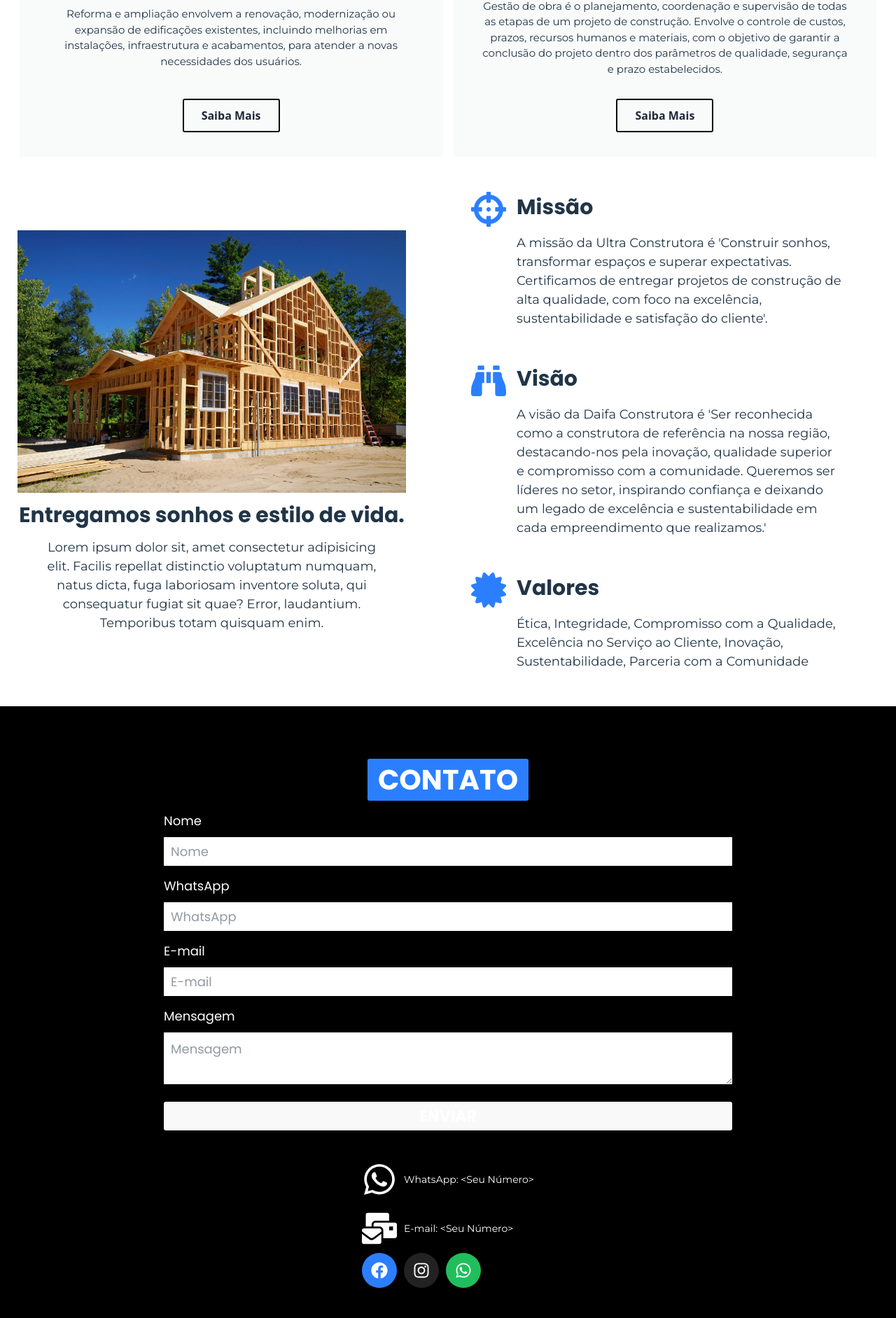
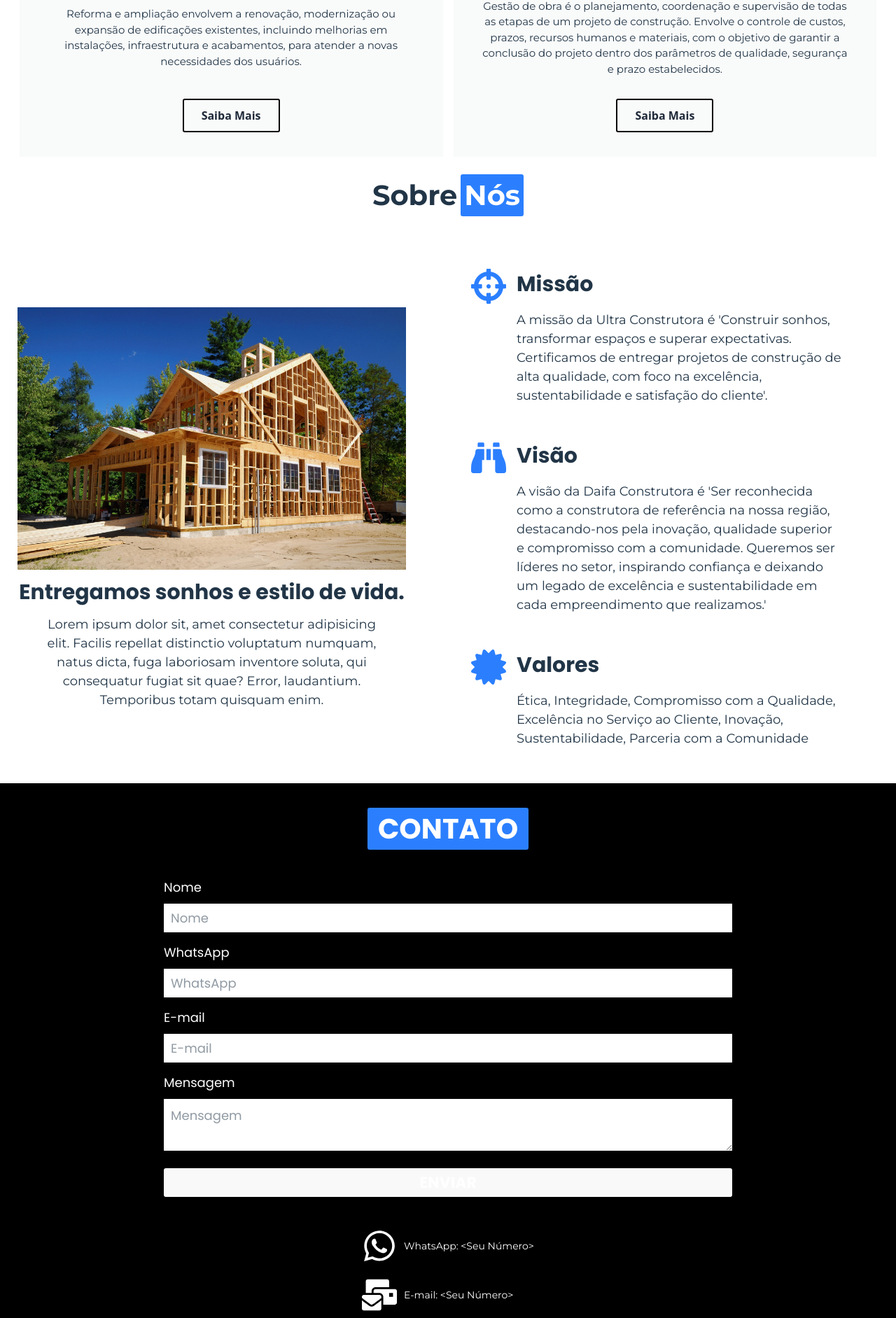
Before and after one commit to GPAstJS/daifaconstrutora-template, a React (Vite) app: page / in a window 1280 px wide. Shown: the part 1791-3674 px from the top of the page at 70% size. Built offline with nearby package versions, Linux system fonts and the light colour scheme.

Commit message:
smooth scrolling: fixes

```diff
--- a/src/App.jsx
+++ b/src/App.jsx
@@ -60,17 +60,14 @@ function App() {
     ];
 
     return (
-        <main id="inicio" className="w-full  flex flex-col  2xl:items-center ">
+        <main id="inicio" className="w-full  flex flex-col  items-center ">
             <header className="w-full h-[140px] bg-white fixed z-10">
                 <Nav />
             </header>
 
             <Carousel />
 
-            <p
-                id="services"
-                className="font-montserrat py-[25px] flex flex-row gap-x-[5px] text-left font-bold text-[1.5rem] sm:text-[40px] px-[10px]"
-            >
+            <p id='services' className="scroll-m-[8rem] font-montserrat  py-[25px] flex flex-row gap-x-[5px] text-left font-bold text-[1.5rem] sm:text-[40px] px-[10px]">
                 Nossos{' '}
                 <span className="px-[5px] text-white bg-blue-500 rounded-[3px]">
                     Serviços
@@ -91,6 +88,15 @@ function App() {
                 </div>
             </div>
 
+            <p
+                id="about"
+                className="scroll-m-[8rem] font-montserrat py-[25px] flex flex-row gap-x-[5px] text-left font-bold text-[1.5rem] sm:text-[40px] px-[10px]"
+            >
+                Sobre{' '}
+                <span className="px-[5px] text-white bg-blue-500 rounded-[3px]">
+                    Nós
+                </span>
+            </p>
             <div
                 id="about"
                 className="w-full flex  justify-center flex-col md:flex-col xl:flex-row   xl:justify-center xl:items-center container mx-auto gap-x-[35px]"
--- a/src/components/carousel/carousel.jsx
+++ b/src/components/carousel/carousel.jsx
@@ -14,7 +14,7 @@ export const Carousel = () => {
                 loop={true}
                 className="mySwiper w-full"
             >
-                <SwiperSlide className="mt-[140px] z-99">
+                <SwiperSlide  className="mt-[140px] z-99">
                     <div className="w-full bg-[#2F163B] flex flex-col items-center justify-center h-[450px] sm:h-[700px] ">
                         <div className="animation-div px-[1rem]  md:w-[95%]  bg-transparent flex flex-col items-center justify-center gap-y-[15px]">
                             <p className="text-[2rem] md:text-[2.5rem]  text-white font-poppins font-bold ">
--- a/src/components/form.jsx
+++ b/src/components/form.jsx
@@ -4,13 +4,13 @@ export const Form = () => {
     return (
         <form
             id="form"
-            className="w-full flex flex-col items-center justify-center bg-black py-[75px]"
+            className="scroll-m-[8rem] w-full flex flex-col items-center justify-center bg-black py-[35px]"
         >
             <p className="font-poppins text-[1.5rem] sm:text-[40px] font-bold bg-blue-500 px-[15px] rounded-[3px] text-white">
                 CONTATO
             </p>
 
-            <div className="w-full  flex flex-col-reverse md:flex-col-reverse 2xl:flex-col-reverse items-center justify-center  py-[50px] md:py-[15px]">
+            <div className="w-full  flex flex-col-reverse md:flex-col-reverse 2xl:flex-col-reverse items-center justify-center md:py-[15px]">
                 <div className="w-full md:w-[95%] 2xl:w-[50%] py-[25px] flex flex-col  items-center justify-center ">
 
 
@@ -44,7 +44,7 @@ export const Form = () => {
                     </div>
                 </div>
 
-                <div className="w-full md:w-[95%]  lg:w-[65%] 2xl:w-[50%] gap-y-[15px] flex flex-col  items-center justify-center px-[10px]">
+                <div className="w-full md:w-[95%]  lg:w-[65%] 2xl:w-[50%] gap-y-[15px] mt-[25px] flex flex-col  items-center justify-center px-[10px]">
 
 
                     <div className="w-full flex flex-col items-start gap-y-[10px]">
```
